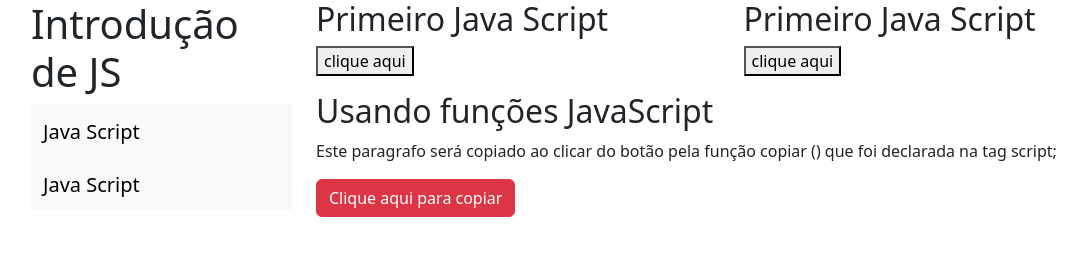
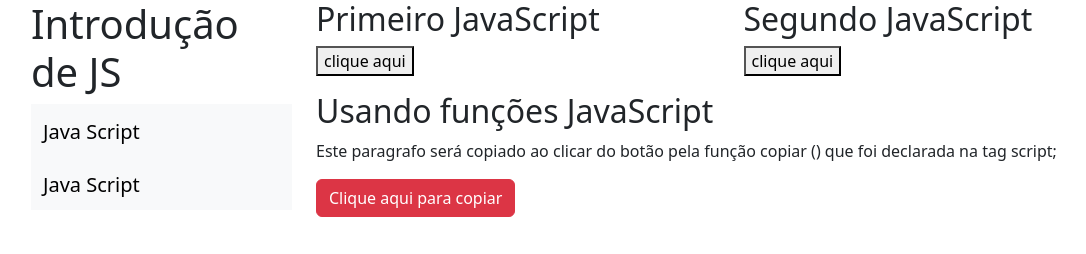
Before and after one commit to narantAO/AulaWeb4, a plain HTML site: page index.html in a window 1280 px wide. Shown: the top 254 px of the page, without its empty margins (51-1137 px from the left). Drawn offline with nearby package versions, Linux system fonts and the light colour scheme; files that its build step writes are made by us from their sources.

Commit message:
Update index.html

```diff
--- a/index.html
+++ b/index.html
@@ -29,14 +29,14 @@
             <div class="col-md-9">
                 <div class="row">
                     <div class="col-md">
-                        <h2>Primeiro Java Script</h2>
+                        <h2>Primeiro JavaScript</h2>
                             <button type="button" onmouseover="document.getElementById('js1').innerHTML = Date()">
                                 clique aqui
                             </button>
                             <p id="js1"></p>
                     </div>
                     <div class="col-md">
-                        <h2>Primeiro Java Script</h2>
+                        <h2>Segundo JavaScript</h2>
                             <button type="button" onmouseover="document.getElementById('js2').innerHTML = Date()"
                             onmouseout="document.getElementById('js2').innerHTML = ''">
                                 clique aqui
```
